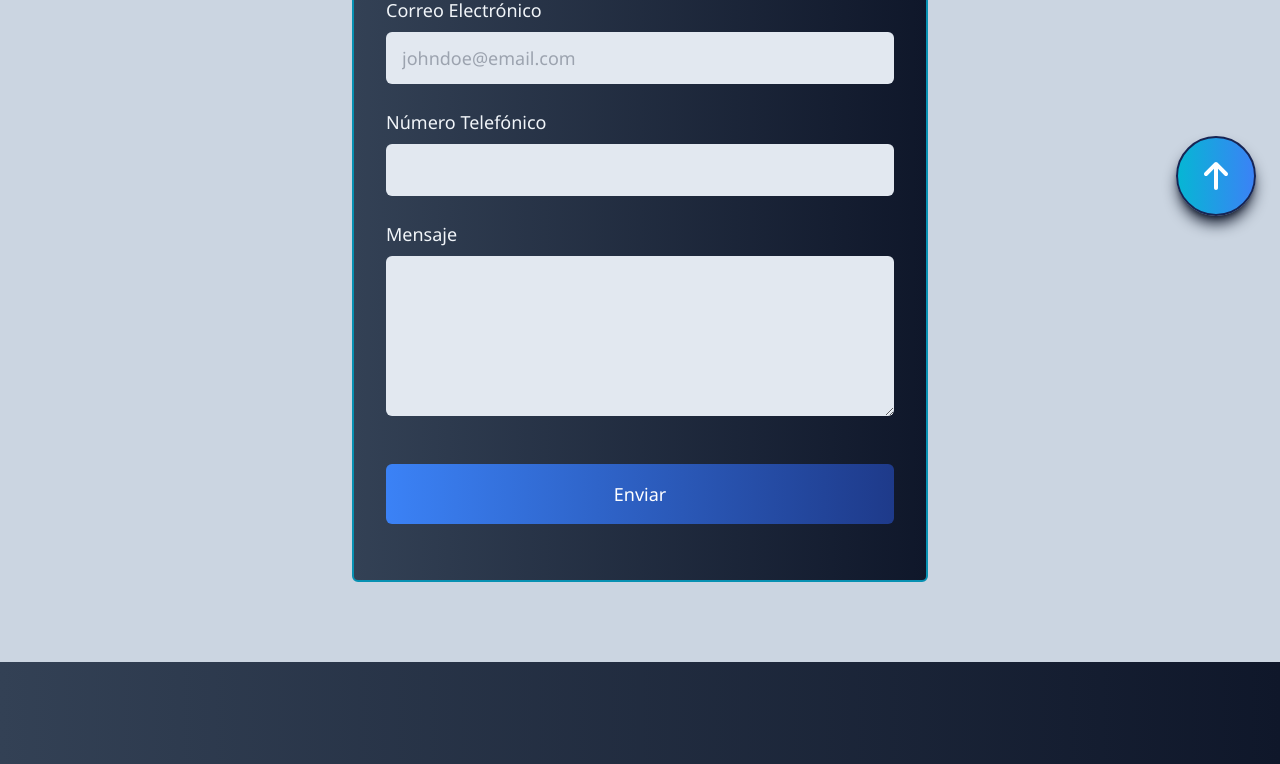
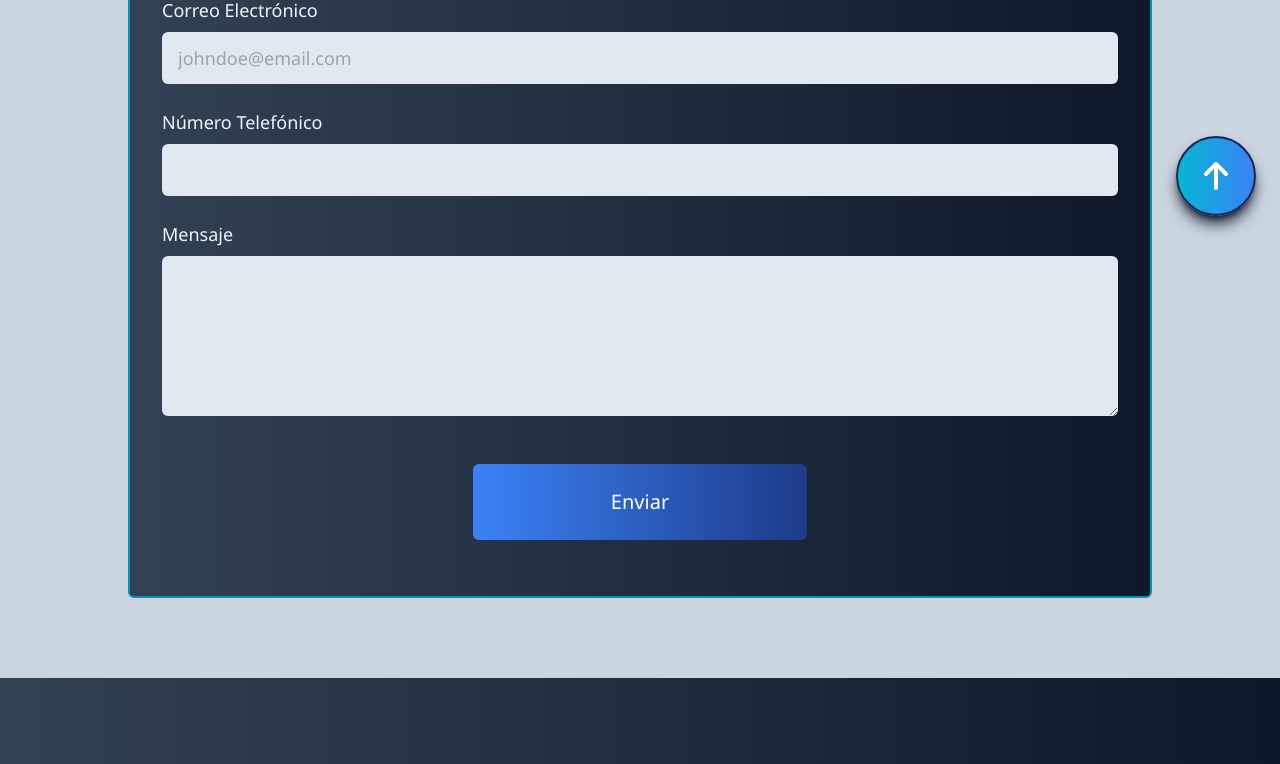
Before and after one commit to dspwebstudiomx/reacttailwindcss, a React (Vite) app: page /contacto in a window 1280 px wide. Shown: the part 456-1220 px from the top of the page. Built offline with nearby package versions, Linux system fonts and the light colour scheme.

Commit message:
editing contact form

```diff
--- a/src/components/ContactForm.jsx
+++ b/src/components/ContactForm.jsx
@@ -27,7 +27,7 @@ const ContactForm = () => {
           <label htmlFor="" className="mb-2 text-lg">Mensaje</label>
           <textarea type="text" name="name" id="name" className="rounded-md text-slate-900 bg-slate-200 p-4 min-h-40 max-h-40 text-lg" />
         </div>
-        <input type="submit" className="mt-6 bg-gradient-to-r from-blue-500 to-blue-900  text-white rounded-md py-8 sm:py-4 px-6 text-2xl sm:text-lg hover:bg-slate-700" value={'Enviar'} />
+        <input type="submit" className="mt-6 bg-gradient-to-r from-blue-500 to-blue-900  text-white rounded-md p-6 text-2xl sm:text-xl hover:bg-slate-700 sm:w-[35%] w-[100%] mx-auto" value={'Enviar'} />
       </form>
 
     </article>
--- a/src/components/Templates/PageTemplate.jsx
+++ b/src/components/Templates/PageTemplate.jsx
@@ -16,7 +16,7 @@ const PageTemplate = ({ children, id, TituloPrincipal, background }) => {
         <Section id={id} className={`mx-auto p-10 ${background}`}>
           <h1 className="text-3xl mx-auto text-center mb-2">{TituloPrincipal}</h1>
           <hr className='h-1 bg-gradient-to-r from-cyan-500 to-blue-500 w-[12%] skew-x-12 mb-20 mx-auto text-center' />
-          <Container className={"w-[45%]"}>
+          <Container>
             {children}
           </Container>
         </Section>
--- a/src/pages/Blog.jsx
+++ b/src/pages/Blog.jsx
@@ -6,7 +6,7 @@ import BlogCard from "../components/BlogCard"
 const Blog = () => {
   return (
     <PageTemplate id="blog" TituloPrincipal={'Mis Artículos'} background={"bg-slate-300"}>
-      <Container className={'grid grid-cols-2 md:grid-cols-3 mt-20 gap-8 justify-center align-middle'}>
+      <Container className={'grid grid-cols-2 md:grid-cols-4 mt-20 gap-8 justify-center align-middle'}>
         <BlogCard
           imageCard={Placeholder}
           href={'https://google.com'}
```
